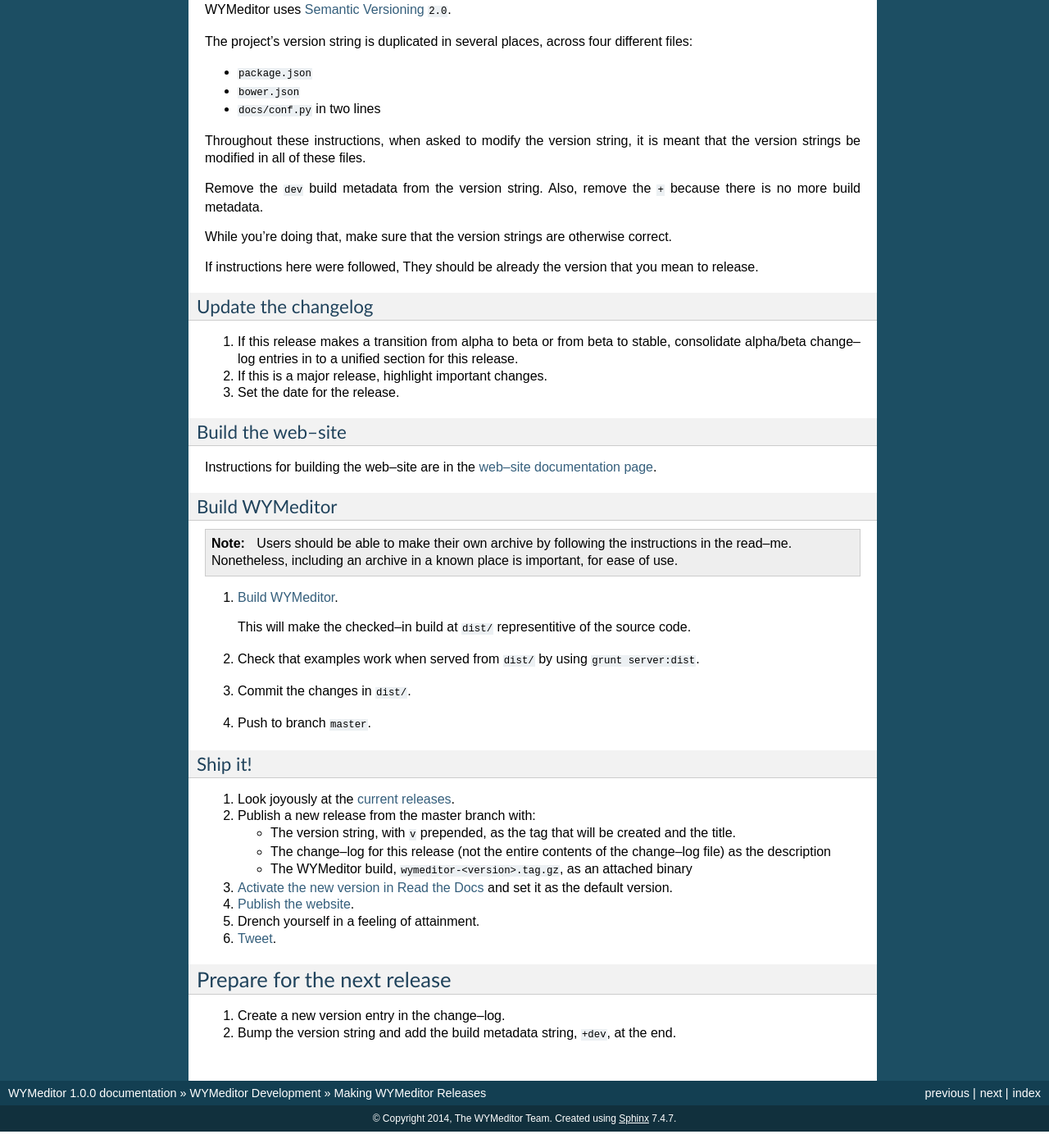
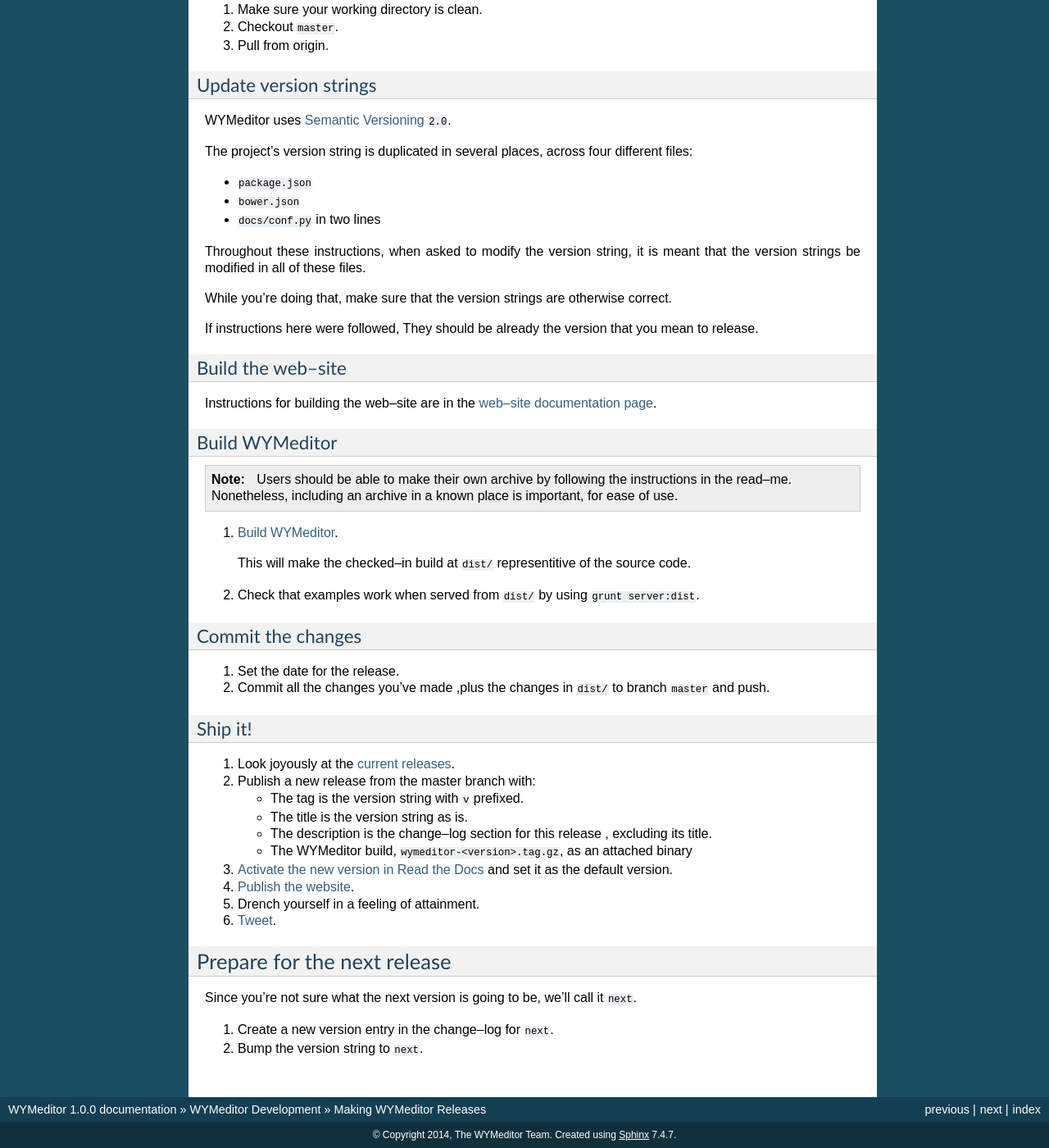
Before and after one commit to wymeditor/wymeditor, a Sphinx documentation site: the page built from docs/wymeditor_development/making_releases.rst, in a window 1280 px wide and 1400 px high, scrolled down 1642 px. Shown: the whole window at 82% size. Built offline with Sphinx 7.4.7, drawn with Linux system fonts in a browser that asks for light colours; some of the changed text lies outside the part shown.

Commit message:
Fixes several issues in making releases doc
Fixes #726.

```diff
--- a/docs/wymeditor_development/making_releases.rst
+++ b/docs/wymeditor_development/making_releases.rst
@@ -95,6 +95,13 @@
 
 After the above prerequesites are met, the following actions are in order.
 
+Prepare
+-------
+
+#. Make sure your working directory is clean.
+#. Checkout ``master``.
+#. Pull from origin.
+
 Update version strings
 ----------------------
 
@@ -111,24 +118,10 @@
 Throughout these instructions, when asked to modify the version string, it is
 meant that the version strings be modified in all of these files.
 
-Remove the ``dev`` build metadata from the version string.
-Also, remove the ``+`` because there is no more build metadata.
-
 While you're doing that, make sure that the version strings are otherwise correct.
 
 If instructions here were followed,
 They should be already the version that you mean to release.
-
-Update the changelog
---------------------
-
-#. If this release makes a transition from alpha to beta or from beta to stable,
-   consolidate alpha/beta change–log entries in to a unified section
-   for this release.
-
-#. If this is a major release, highlight important changes.
-
-#. Set the date for the release.
 
 Build the web–site
 ------------------
@@ -155,9 +148,14 @@
 #. Check that examples work when served from ``dist/`` by using ``grunt
    server:dist``.
 
-#. Commit the changes in ``dist/``.
+Commit the changes
+------------------
 
-#. Push to branch ``master``.
+#. Set the date for the release.
+#. Commit all the changes you've made
+   ,plus the changes in ``dist/``
+   to branch ``master``
+   and push.
 
 Ship it!
 --------
@@ -166,10 +164,10 @@
 
 #. Publish a new release from the master branch with:
 
-   * The version string, with ``v`` prepended, as the tag that will be created
-     and the title.
-   * The change–log for this release (not the entire contents of the change–log
-     file) as the description
+   * The tag is the version string with ``v`` prefixed.
+   * The title is the version string as is.
+   * The description is the change–log section for this release
+     , excluding its title.
    * The WYMeditor build, ``wymeditor-<version>.tag.gz``, as an attached binary
 
 #. `Activate the new version in Read the Docs`_
@@ -184,9 +182,11 @@
 Prepare for the next release
 ============================
 
-#. Create a new version entry in the change–log.
-#. Bump the version string and add the build
-   metadata string, ``+dev``, at the end.
+Since you're not sure what the next version is going to be,
+we'll call it ``next``.
+
+#. Create a new version entry in the change–log for ``next``.
+#. Bump the version string to ``next``.
 
 .. _Semantic Versioning: http://semver.org/
 .. _current releases: https://github.com/wymeditor/wymeditor/releases
```
